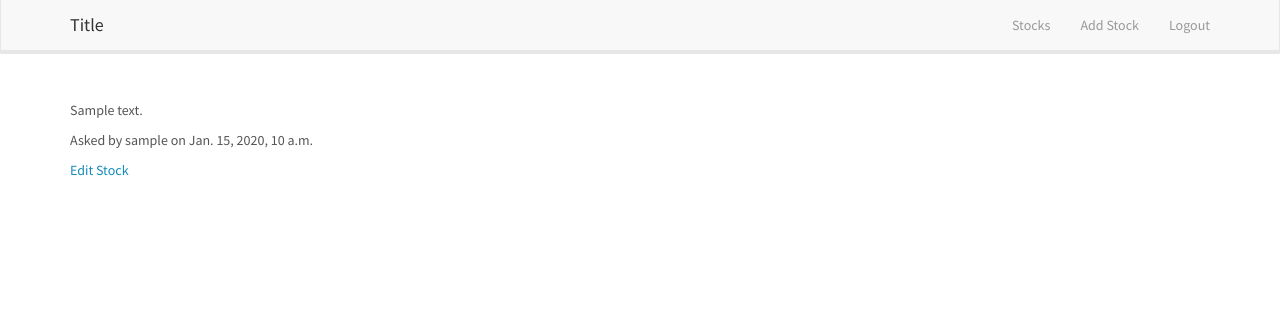
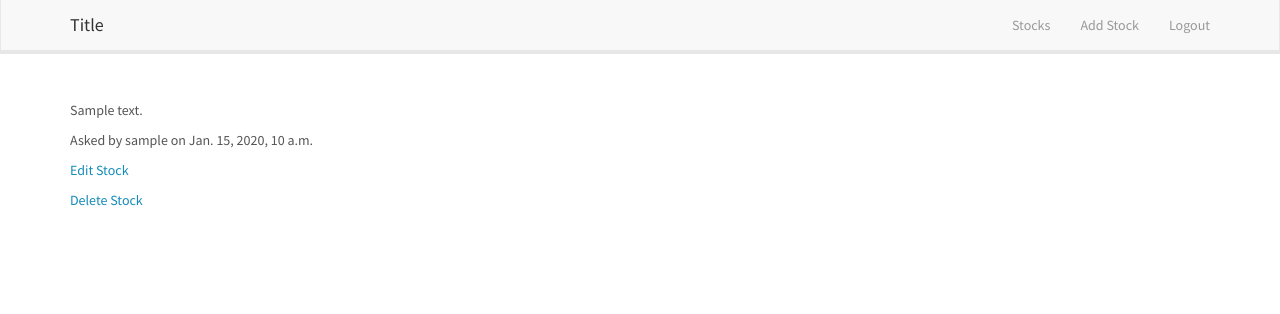
Before and after one commit to jonerra/stock_app, a Django app: page /stock/1/ in a window 1280 px wide. Shown: the top 314 px of the page. Run offline with Django 3.2, Linux system fonts and the light colour scheme; a user stored in the database is signed in; tables that the repository leaves empty hold one stand-in row (values such as "Sample post"); some libraries are stand-ins or nearby versions.

Commit message:
Add stock delete

```diff
--- a/core/urls.py
+++ b/core/urls.py
@@ -9,4 +9,5 @@ urlpatterns = patterns('',
     url(r'stock/$', StockList.as_view(), name='stock_list'),
     url(r'^stock/(?P<pk>\d+)/$', StockDetail.as_view(), name='stock_detail'),
     url(r'^stock/update/(?P<pk>\d+)/$', StockUpdate.as_view(), name='stock_update'),
+    url(r'^stock/delete/(?P<pk>\d+)/$', StockDelete.as_view(), name='stock_delete'),
 )
--- a/core/views.py
+++ b/core/views.py
@@ -1,5 +1,5 @@
 from django.shortcuts import render
-from django.views.generic import TemplateView, CreateView, ListView, DetailView, UpdateView
+from django.views.generic import TemplateView, CreateView, ListView, DetailView, UpdateView, DeleteView
 from django.core.urlresolvers import reverse_lazy
 from .models import *
 
@@ -29,3 +29,8 @@ class StockUpdate(UpdateView):
     model = Stock
     template_name = 'stock/stock_form.html'
     fields = ['symbol', 'company', 'description']
+
+class StockDelete(DeleteView):
+    model = Stock
+    template_name = 'stock/stock_delete_form.html'
+    success_url = reverse_lazy('stock_list')
--- a/templates/stock/stock_detail.html
+++ b/templates/stock/stock_detail.html
@@ -5,5 +5,6 @@
 <p>Asked by {{ stock.user.username }} on {{ stock.created_at }}</p>
 {% if stock.user == user %}
 <p><a href="{% url 'stock_update' pk=stock.id %}">Edit Stock</a></p>
+<p><a href="{% url 'stock_delete' pk=stock.id %}">Delete Stock</a></p>
 {% endif %}
 {% endblock %}
```
Also changed, not shown: templates/stock/stock_delete_form.html (added, +8 -0 lines).
